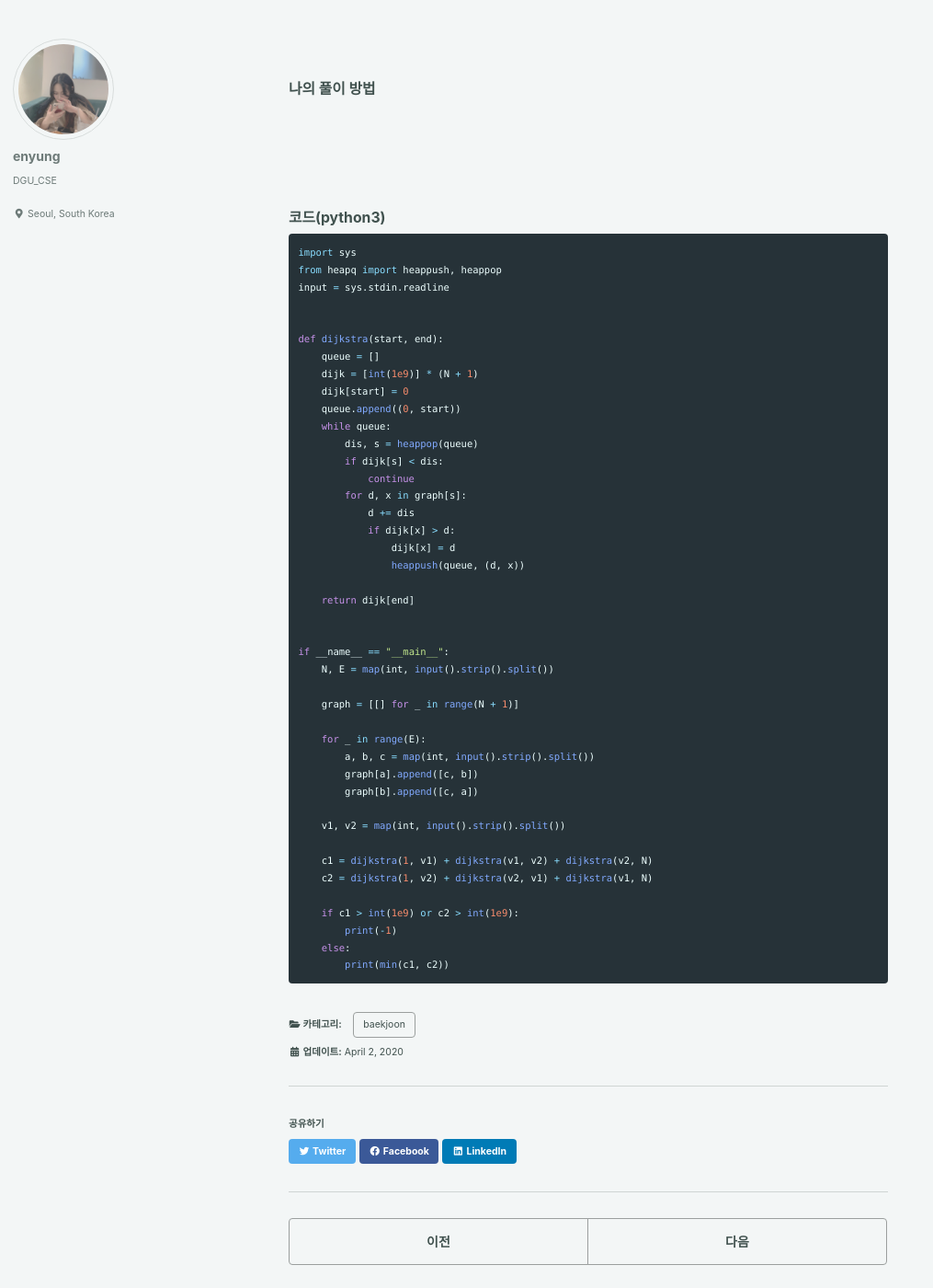
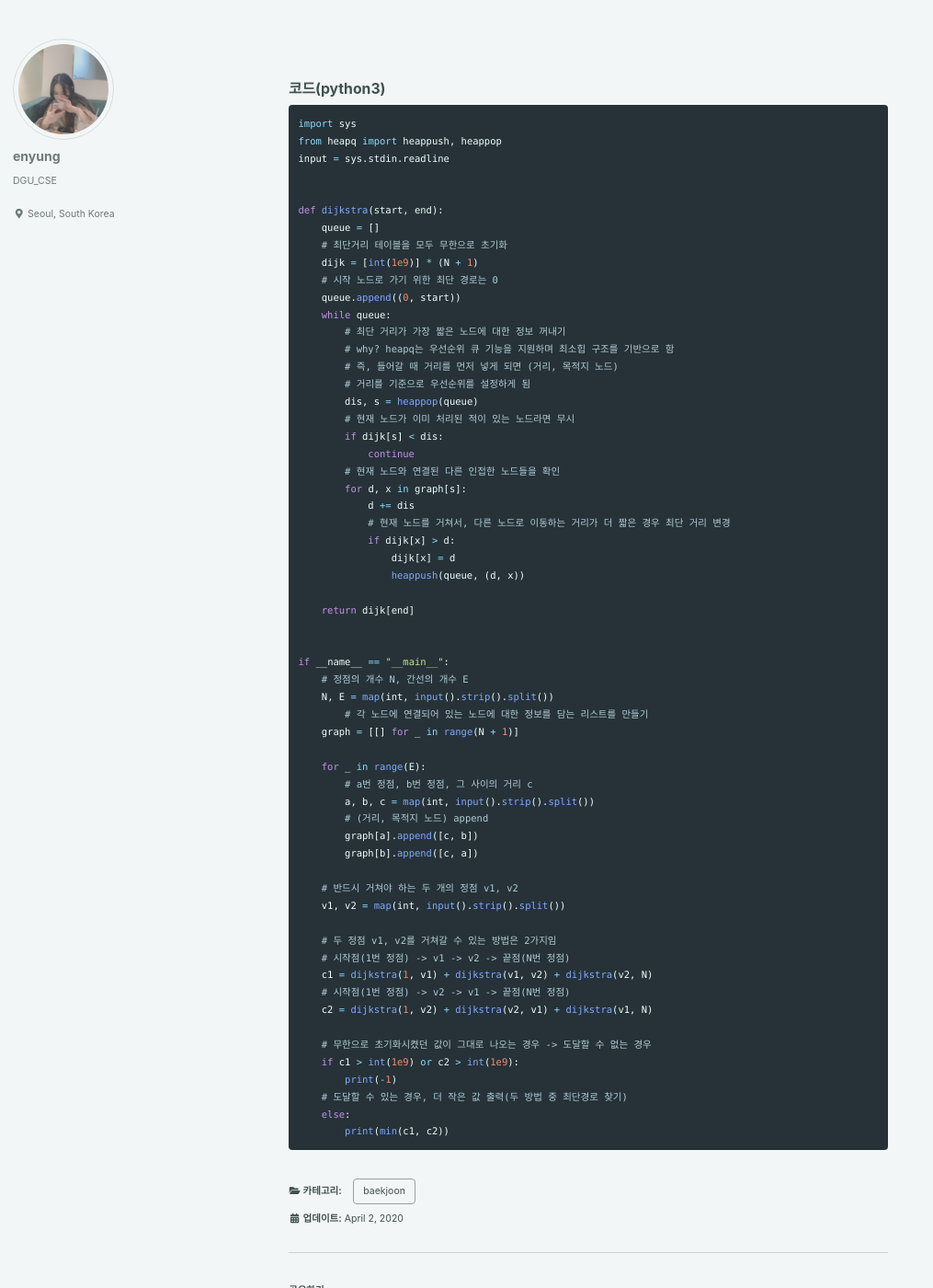
Before and after one commit to eyl056/enyungBlog, a Jekyll site: the page built from _posts/2021-04-02-백준1504.md, in a window 1280 px wide and 1400 px high, scrolled down 877 px. Shown: the whole window at 92% size, without its empty margins (0-1015 px from the left). Built offline with Jekyll 4.4.1, drawn with Linux system fonts in a browser that asks for light colours; cached includes are drawn as plain includes; some of the changed text lies outside the part shown.

Commit message:
설명 추가

````diff
--- a/_posts/2021-04-02-백준1504.md
+++ b/_posts/2021-04-02-백준1504.md
@@ -10,7 +10,7 @@ categories: baekjoon
 
 ### 문제<br>
 
-방향성이 없는 그래프가 주어진다. 세준이는 1번 정점에서 N번 정점으로 최단 거리로 이동하려고 한다. 또한 세준이는 두 가지 조건을 만족하면서 이동하는 특정한 최단 경로를 구하고 싶은데, 그것은 바로 임의로 주어진 두 정점은 반드시 통과해야 한다는 것이다.
+방향성이 없는 그래프가 주어진다. <u>세준이는 1번 정점에서 N번 정점으로 최단 거리</u>로 이동하려고 한다. 또한 세준이는 두 가지 조건을 만족하면서 이동하는 특정한 최단 경로를 구하고 싶은데, 그것은 바로 <u>임의로 주어진 두 정점은 반드시 통과</u>해야 한다는 것이다.
 
 세준이는 한번 이동했던 정점은 물론, 한번 이동했던 간선도 다시 이동할 수 있다. 하지만 반드시 최단 경로로 이동해야 한다는 사실에 주의하라. 1번 정점에서 N번 정점으로 이동할 때, 주어진 두 정점을 반드시 거치면서 최단 경로로 이동하는 프로그램을 작성하시오.
 
@@ -28,12 +28,6 @@ categories: baekjoon
 
 <br><br><br>
 
-### 나의 풀이 방법<br>
-
-
-
-<br><br><br>
-
 
 ### 코드(python3)
 ```python
@@ -44,15 +38,23 @@ input = sys.stdin.readline
 
 def dijkstra(start, end):
     queue = []
+    # 최단거리 테이블을 모두 무한으로 초기화
     dijk = [int(1e9)] * (N + 1)
-    dijk[start] = 0
+    # 시작 노드로 가기 위한 최단 경로는 0
     queue.append((0, start))
     while queue:
+        # 최단 거리가 가장 짧은 노드에 대한 정보 꺼내기
+        # why? heapq는 우선순위 큐 기능을 지원하며 최소힙 구조를 기반으로 함
+        # 즉, 들어갈 때 거리를 먼저 넣게 되면 (거리, 목적지 노드)
+        # 거리를 기준으로 우선순위를 설정하게 됨
         dis, s = heappop(queue)
+        # 현재 노드가 이미 처리된 적이 있는 노드라면 무시
         if dijk[s] < dis:
             continue
+        # 현재 노드와 연결된 다른 인접한 노드들을 확인
         for d, x in graph[s]:
             d += dis
+            # 현재 노드를 거쳐서, 다른 노드로 이동하는 거리가 더 짧은 경우 최단 거리 변경
             if dijk[x] > d:
                 dijk[x] = d
                 heappush(queue, (d, x))
@@ -61,22 +63,31 @@ def dijkstra(start, end):
 
 
 if __name__ == "__main__":
+    # 정점의 개수 N, 간선의 개수 E
     N, E = map(int, input().strip().split())
-
+	# 각 노드에 연결되어 있는 노드에 대한 정보를 담는 리스트를 만들기
     graph = [[] for _ in range(N + 1)]
 
     for _ in range(E):
+        # a번 정점, b번 정점, 그 사이의 거리 c
         a, b, c = map(int, input().strip().split())
+        # (거리, 목적지 노드) append
         graph[a].append([c, b])
         graph[b].append([c, a])
 
+    # 반드시 거쳐야 하는 두 개의 정점 v1, v2
     v1, v2 = map(int, input().strip().split())
 
+    # 두 정점 v1, v2를 거쳐갈 수 있는 방법은 2가지임
+    # 시작점(1번 정점) -> v1 -> v2 -> 끝점(N번 정점)
     c1 = dijkstra(1, v1) + dijkstra(v1, v2) + dijkstra(v2, N)
+    # 시작점(1번 정점) -> v2 -> v1 -> 끝점(N번 정점)
     c2 = dijkstra(1, v2) + dijkstra(v2, v1) + dijkstra(v1, N)
 
+    # 무한으로 초기화시켰던 값이 그대로 나오는 경우 -> 도달할 수 없는 경우
     if c1 > int(1e9) or c2 > int(1e9):
         print(-1)
+    # 도달할 수 있는 경우, 더 작은 값 출력(두 방법 중 최단경로 찾기)
     else:
         print(min(c1, c2))
 ```
````
